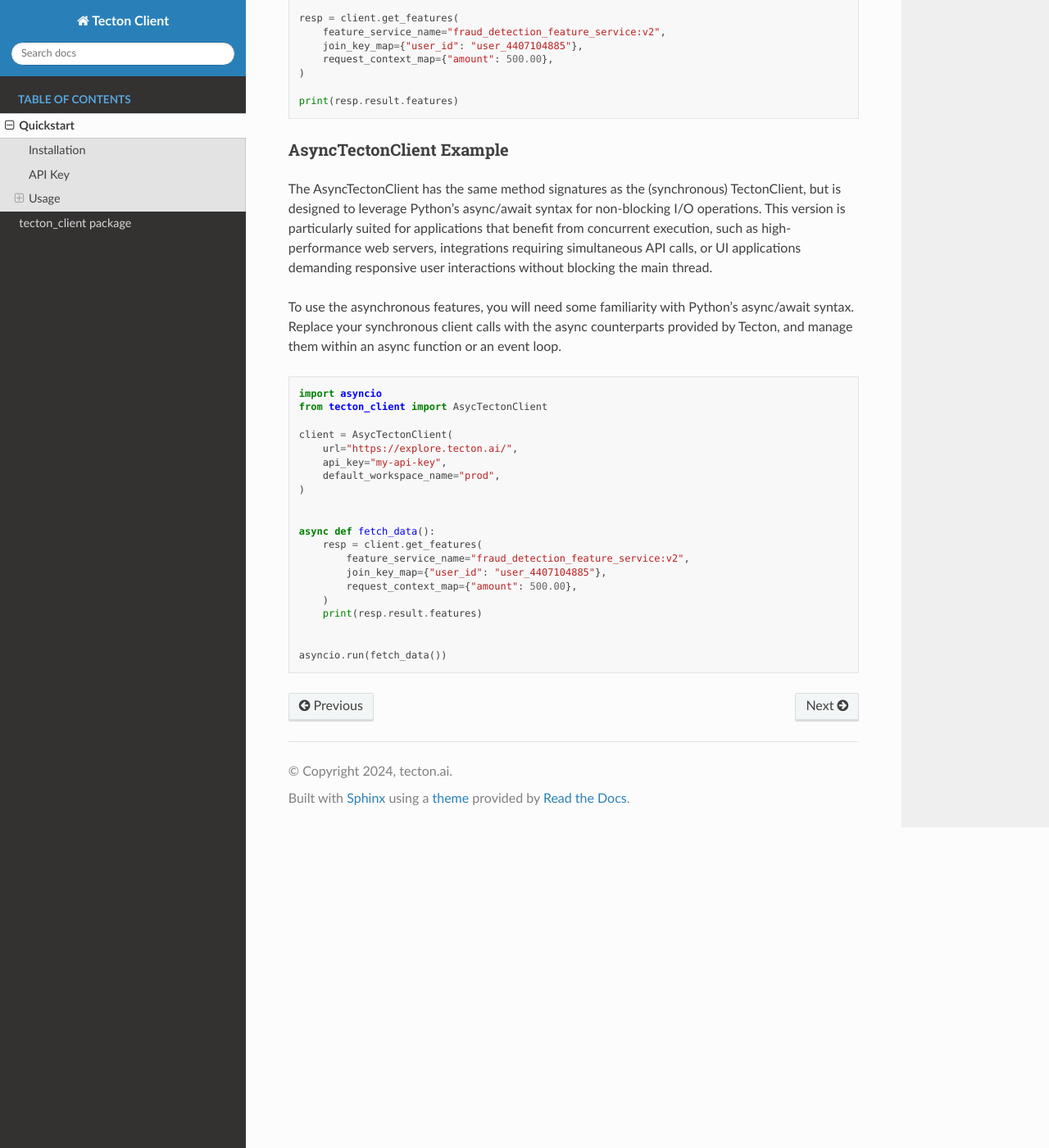
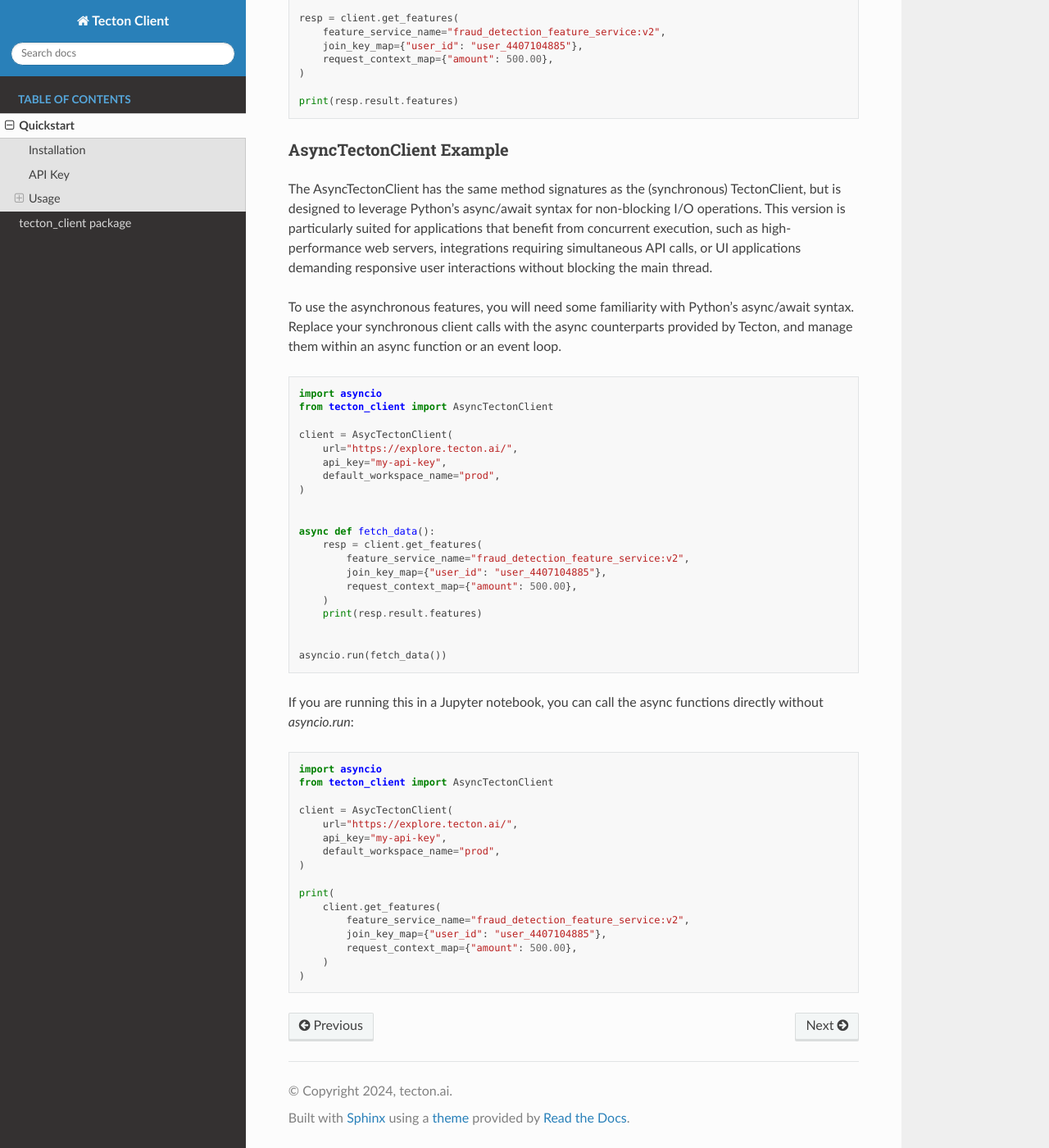
Before and after one commit to tecton-ai/tecton-http-client-python, a Sphinx documentation site: the page built from docs/quickstart.rst, in a window 1280 px wide and 1400 px high, scrolled down 890 px. Shown: the whole window at 82% size. Built offline with Sphinx 7.4.7 and the Read the Docs theme 2.0.0, drawn with Linux system fonts in a browser that asks for light colours.

Commit message:
final feedback from bug-bash

```diff
--- a/docs/quickstart.rst
+++ b/docs/quickstart.rst
@@ -68,7 +68,7 @@
 .. code-block:: python
 
    import asyncio
-   from tecton_client import AsycTectonClient
+   from tecton_client import AsyncTectonClient
 
    client = AsycTectonClient(
        url="https://explore.tecton.ai/",
@@ -87,3 +87,25 @@
 
 
    asyncio.run(fetch_data())
+
+
+If you are running this in a Jupyter notebook, you can call the async functions directly without `asyncio.run`:
+
+.. code-block:: python
+
+   import asyncio
+   from tecton_client import AsyncTectonClient
+
+   client = AsycTectonClient(
+       url="https://explore.tecton.ai/",
+       api_key="my-api-key",
+       default_workspace_name="prod",
+   )
+
+   print(
+       client.get_features(
+           feature_service_name="fraud_detection_feature_service:v2",
+           join_key_map={"user_id": "user_4407104885"},
+           request_context_map={"amount": 500.00},
+       )
+   )
```
